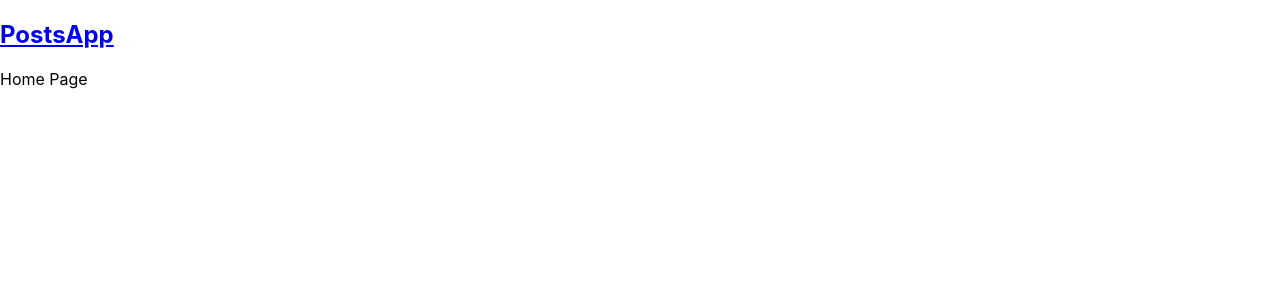
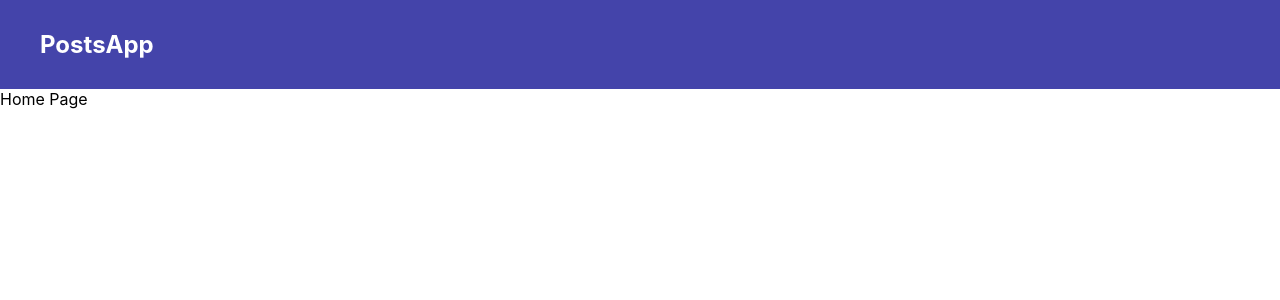
Before and after one commit to Bryce-Du/PostsApp, a React (Create React App) app in the folder frontend/: page / in a window 1280 px wide. Shown: the top 300 px of the page. Built offline with nearby package versions, Linux system fonts and the light colour scheme.

Commit message:
added navbar component and styling

```diff
--- /dev/null
+++ b/frontend/src/components/Navbar.css
@@ -0,0 +1,13 @@
+a {
+  text-decoration: none;
+  color: white;
+}
+
+header {
+  background-color: #4444AA;
+  margin: 0 auto;
+  display: flex;
+  padding: 10px 40px;
+  align-items: center;
+  justify-content: space-between;
+}
--- a/frontend/src/components/Navbar.jsx
+++ b/frontend/src/components/Navbar.jsx
@@ -1,5 +1,6 @@
 import React from 'react';
 import { Link } from 'react-router-dom'
+import './Navbar.css'
 
 function Navbar(props) {
   return (
```
